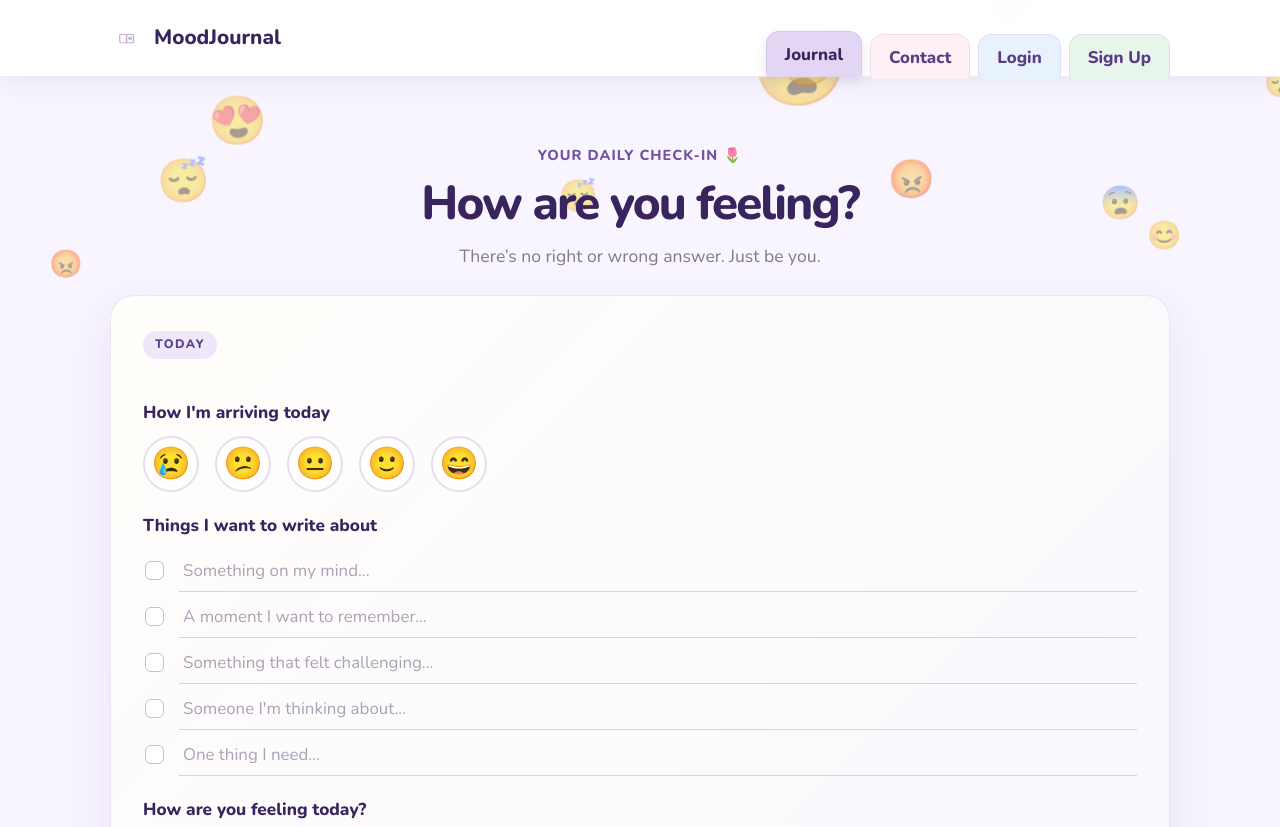
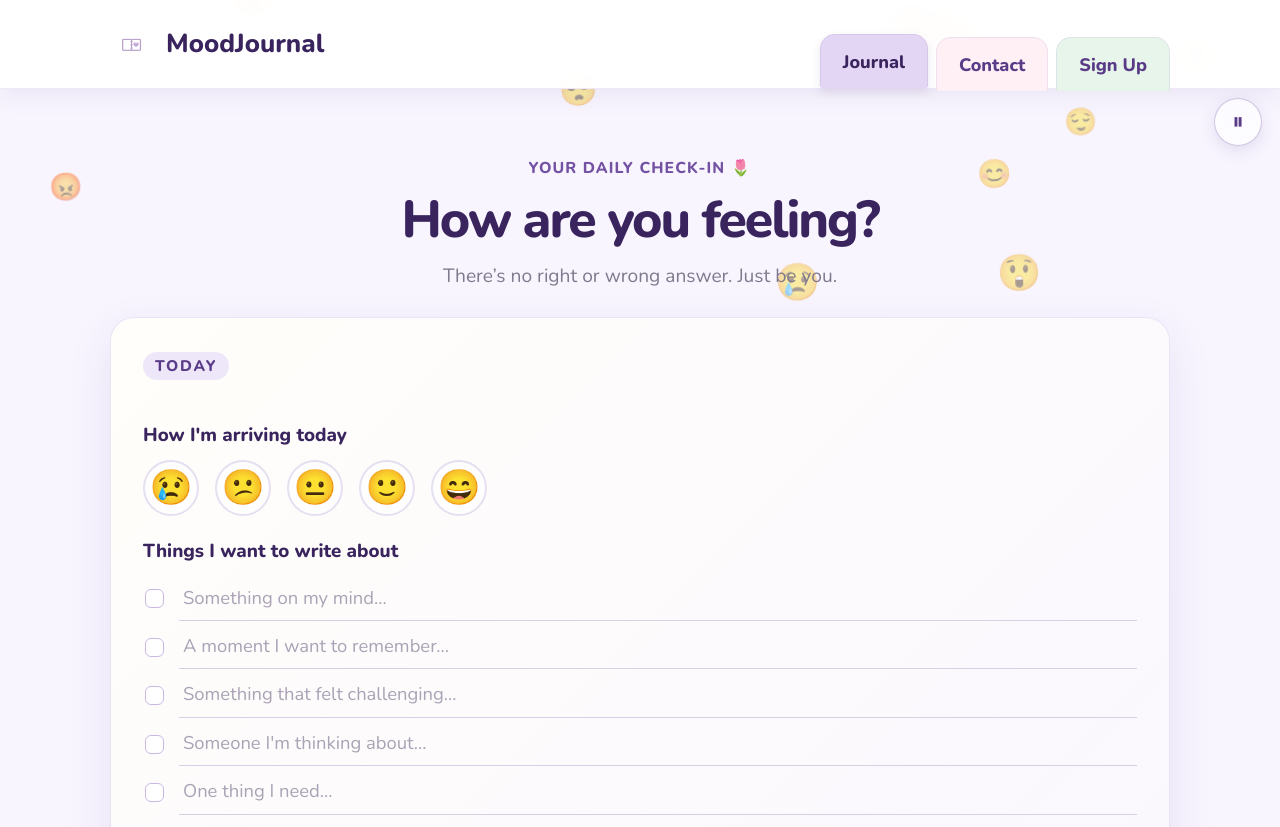
Before and after one commit to Michelleelp/moodjournal, a plain HTML site: page app.html in a window 1280 px wide. Shown: the top 827 px of the page. Drawn offline with nearby package versions, Linux system fonts and the light colour scheme.

```diff
--- a/effects.js
+++ b/effects.js
@@ -1,4 +1,4 @@
-// Set up an optional logo image and hide it cleanly when the placeholder file is absent.
+// Hide the optional logo cleanly when its placeholder image is unavailable.
 document.querySelectorAll(".brand-logo").forEach((logo) => {
   const updateLogoVisibility = () => {
     logo.hidden = !logo.naturalWidth;
@@ -12,22 +12,37 @@ document.querySelectorAll(".brand-logo").forEach((logo) => {
   }
 });
 
-// Respect reduced-motion preferences before creating any falling emoji.
+// Inject a shared control so the gentle emoji rain can be paused on every page.
+const rainStorageKey = "moodjournal_emoji_rain_paused";
 const reducedMotionPreference = window.matchMedia("(prefers-reduced-motion: reduce)");
-if (!reducedMotionPreference.matches) {
-  const emotionEmojis = ["😊", "😢", "😡", "😨", "😲", "😌", "😍", "😴"];
-  const maximumDrops = 20;
-  const rainLayer = document.createElement("div");
-  rainLayer.className = "emoji-rain";
-  rainLayer.setAttribute("aria-hidden", "true");
-  document.body.append(rainLayer);
+let isRainPaused = localStorage.getItem(rainStorageKey) === "true";
+let rainInterval = null;
+const pendingSpawnTimers = new Set();
+let rainLayer = null;
 
-  // Create each drop with its own horizontal position, size, and fall duration.
-  const addEmojiDrop = () => {
-    if (rainLayer.childElementCount >= maximumDrops) {
+const rainToggle = document.createElement("button");
+rainToggle.className = "emoji-rain-toggle";
+rainToggle.type = "button";
+rainToggle.setAttribute("aria-pressed", String(isRainPaused));
+document.body.append(rainToggle);
+
+// Keep the icon, accessible name, and hover tooltip in sync with the state.
+function updateRainToggle() {
+  const label = isRainPaused ? "Play background animation" : "Pause background animation";
+  rainToggle.textContent = isRainPaused ? "▶" : "⏸";
+  rainToggle.setAttribute("aria-label", label);
+  rainToggle.setAttribute("data-tooltip", label);
+  rainToggle.setAttribute("title", label);
+  rainToggle.setAttribute("aria-pressed", String(isRainPaused));
+}
+
+// Create each drop with a random position, size, and slow fall duration.
+function addEmojiDrop() {
+  if (isRainPaused || !rainLayer || rainLayer.childElementCount >= 20) {
     return;
   }
 
+  const emotionEmojis = ["😊", "😢", "😡", "😨", "😲", "😌", "😍", "😴"];
   const drop = document.createElement("span");
   const fallDuration = 10 + Math.random() * 8;
   const sizeRoll = Math.random();
@@ -36,6 +51,7 @@ if (!reducedMotionPreference.matches) {
     : sizeRoll < 0.93
       ? 45 + Math.random() * 20
       : 65 + Math.random() * 26;
+
   drop.className = "emoji-rain-drop";
   drop.textContent = emotionEmojis[Math.floor(Math.random() * emotionEmojis.length)];
   drop.style.left = `${Math.random() * 100}%`;
@@ -43,11 +59,61 @@ if (!reducedMotionPreference.matches) {
   drop.style.setProperty("--fall-duration", `${fallDuration}s`);
   drop.addEventListener("animationend", () => drop.remove(), { once: true });
   rainLayer.append(drop);
-  };
+}
 
-  // Seed a few drops, then keep a gentle pace without exceeding the screen limit.
+// Start new drops only while the control is in its playing state.
+function startEmojiRain() {
+  if (reducedMotionPreference.matches || isRainPaused || !rainLayer) {
+    return;
+  }
+
+  rainLayer.classList.remove("is-paused");
   for (let index = 0; index < 8; index += 1) {
-    window.setTimeout(addEmojiDrop, index * 700);
+    const timer = window.setTimeout(() => {
+      pendingSpawnTimers.delete(timer);
+      addEmojiDrop();
+    }, index * 700);
+    pendingSpawnTimers.add(timer);
   }
-  window.setInterval(addEmojiDrop, 1400);
+  rainInterval = window.setInterval(addEmojiDrop, 1400);
 }
+
+// Freeze existing CSS animations and cancel scheduled drops when paused.
+function stopEmojiRain() {
+  if (rainInterval !== null) {
+    window.clearInterval(rainInterval);
+    rainInterval = null;
+  }
+  pendingSpawnTimers.forEach((timer) => window.clearTimeout(timer));
+  pendingSpawnTimers.clear();
+  if (rainLayer) {
+    rainLayer.classList.add("is-paused");
+  }
+}
+
+// Persist the user's choice so it carries between page loads.
+function setEmojiRainPaused(paused) {
+  isRainPaused = paused;
+  localStorage.setItem(rainStorageKey, String(isRainPaused));
+  updateRainToggle();
+  if (isRainPaused) {
+    stopEmojiRain();
+  } else {
+    startEmojiRain();
+  }
+}
+
+updateRainToggle();
+if (!reducedMotionPreference.matches) {
+  rainLayer = document.createElement("div");
+  rainLayer.className = "emoji-rain";
+  rainLayer.setAttribute("aria-hidden", "true");
+  document.body.append(rainLayer);
+  if (isRainPaused) {
+    rainLayer.classList.add("is-paused");
+  } else {
+    startEmojiRain();
+  }
+}
+
+rainToggle.addEventListener("click", () => setEmojiRainPaused(!isRainPaused));
--- a/navbar.js
+++ b/navbar.js
@@ -8,15 +8,15 @@ const currentPage = window.location.pathname.split("/").pop().toLowerCase() || "
 function renderNavbar() {
   const journalCurrent = currentPage === "app.html";
   const contactCurrent = currentPage === "contact.html";
-  // Account actions use the same notebook-tab classes as the page links.
+  // Keep only Sign Up for guests and use Logout for logged-in previews.
   const accountActions = isLoggedIn
     ? '<button class="nav-link nav-tab nav-tab-logout" id="nav-logout" type="button">Logout</button>'
-    : '<button class="nav-link nav-tab nav-tab-login" type="button" data-open-auth="login">Login</button><button class="nav-link nav-tab nav-tab-signup" type="button" data-open-auth="signup">Sign Up</button>';
+    : '<button class="nav-link nav-tab nav-tab-signup" type="button" data-open-auth="signup">Sign Up</button>';
 
   navbarHost.innerHTML = `
     <nav class="navbar page-width" aria-label="Main navigation">
       <a class="brand" href="index.html" aria-label="MoodJournal home">
-        <img class="brand-logo" src="assets/logo.png" alt="" hidden>
+        <img class="brand-logo" src="assets/logo.png" alt="MoodJournal logo">
         <span>MoodJournal</span>
       </a>
       <button class="menu-toggle" id="menu-toggle" type="button" aria-expanded="false" aria-controls="main-menu">
--- a/style.css
+++ b/style.css
@@ -1,8 +1,8 @@
 /* Theme colors and shared design tokens */
 :root {
-  font-size: 110%;
+  font-size: 120%;
   color-scheme: light;
-  --navbar-height: 76px;
+  --navbar-height: 88px;
   --purple-950: #39245e;
   --purple-800: #5a3b87;
   --purple-700: #7352a3;
@@ -54,6 +54,47 @@ body > main, body > footer { position: relative; z-index: 1; }
   animation: emoji-fall var(--fall-duration) linear forwards;
   will-change: transform;
 }
+.emoji-rain.is-paused .emoji-rain-drop { animation-play-state: paused; }
+.emoji-rain-toggle {
+  position: fixed;
+  z-index: 1001;
+  top: calc(var(--navbar-height) + 10px);
+  right: 18px;
+  display: grid;
+  width: 48px;
+  height: 48px;
+  place-items: center;
+  border: 1px solid rgba(115, 82, 163, 0.32);
+  border-radius: 50%;
+  background: rgba(255, 255, 255, 0.66);
+  box-shadow: 0 5px 16px rgba(78, 53, 117, 0.12);
+  color: var(--purple-800);
+  font-size: 1.2rem;
+  line-height: 1;
+  cursor: pointer;
+  backdrop-filter: blur(12px);
+  transition: background-color 160ms ease, box-shadow 160ms ease, transform 160ms ease;
+}
+.emoji-rain-toggle:hover { transform: translateY(-1px); background: rgba(255, 255, 255, 0.88); box-shadow: 0 7px 20px rgba(78, 53, 117, 0.18); }
+.emoji-rain-toggle:focus-visible { outline: 3px solid #c8b3ea; outline-offset: 3px; }
+.emoji-rain-toggle::after {
+  position: absolute;
+  top: calc(100% + 8px);
+  right: 0;
+  padding: 6px 9px;
+  border-radius: 8px;
+  background: rgba(57, 36, 94, 0.92);
+  color: var(--white);
+  content: attr(data-tooltip);
+  font-size: 0.8rem;
+  font-weight: 700;
+  line-height: 1.3;
+  opacity: 0;
+  pointer-events: none;
+  transition: opacity 140ms ease;
+  white-space: nowrap;
+}
+.emoji-rain-toggle:hover::after, .emoji-rain-toggle:focus-visible::after { opacity: 1; }
 @keyframes emoji-fall {
   from { transform: translateY(0) rotate(-8deg); }
   to { transform: translateY(calc(100vh + 4rem)) rotate(12deg); }
@@ -119,7 +160,7 @@ input:focus, textarea:focus { border-color: var(--purple-600); box-shadow: 0 0 0
 .welcome-shell { display: grid; width: min(100% - 40px, 760px); min-height: calc(100vh - var(--navbar-height)); align-content: center; margin-inline: auto; padding: 35px 0 58px; }
 .welcome-shell > .auth-brand { margin: 0 auto 22px; }
 .welcome-hero { padding: clamp(48px, 9vw, 88px); text-align: center; }
-.welcome-hero h1 { margin-bottom: 18px; font-size: clamp(3rem, 7vw, 4.8rem); }
+.welcome-hero h1 { margin-bottom: 18px; font-size: clamp(3.1rem, 7.3vw, 5rem); }
 .welcome-hero .section-eyebrow { margin-bottom: 7px; }
 .welcome-hero .muted-copy { max-width: 620px; margin: 0 auto 20px; font-size: clamp(1.2rem, 2.4vw, 1.45rem); line-height: 1.65; }
 .start-button { min-height: 68px; margin-top: 14px; padding: 18px 38px; border-radius: 19px; font-size: 1.2rem; transform-origin: center; animation: start-button-heartbeat 2.2s ease-in-out infinite; }
@@ -136,12 +177,12 @@ input:focus, textarea:focus { border-color: var(--purple-600); box-shadow: 0 0 0
 /* Centered login and sign-up card */
 .auth-page { display: grid; place-items: center; padding: 38px 20px; background: radial-gradient(ellipse at 50% 20%, #fff 0, #f8f5ff 55%, #f1eafb 100%); }
 .auth-shell { width: min(100%, 450px); }
-.brand { display: inline-flex; align-items: center; gap: 10px; color: var(--purple-950); font-size: 1.18rem; font-weight: 800; text-decoration: none; }
+.brand { display: inline-flex; align-items: center; gap: 12px; color: var(--purple-950); font-size: 1.35rem; font-weight: 900; text-decoration: none; }
 .auth-brand { display: flex; justify-content: center; margin-bottom: 20px; font-size: 1.35rem; }
 .optional-auth-card { max-width: 540px; margin: 28px auto 0; }
 .optional-auth-card > .muted-copy { margin-bottom: 22px; }
 .brand-mark { position: relative; display: inline-grid; width: 36px; height: 36px; place-items: center; overflow: hidden; border-radius: 12px; background: var(--pink); font-size: 1.2rem; }
-.brand-logo { width: 34px; height: 34px; border-radius: 10px; object-fit: contain; }
+.brand-logo { width: 44px; height: 44px; border-radius: 12px; object-fit: contain; }
 .auth-card, .surface-card { border: 1px solid rgba(232, 222, 247, 0.8); border-radius: var(--radius-large); background: var(--white); box-shadow: var(--shadow); }
 .auth-card { padding: clamp(24px, 7vw, 38px); text-align: center; }
 .auth-card .muted-copy { margin-bottom: 24px; }
@@ -158,12 +199,12 @@ input:focus, textarea:focus { border-color: var(--purple-600); box-shadow: 0 0 0
 .navbar { position: relative; display: flex; min-height: var(--navbar-height); align-items: center; justify-content: space-between; gap: 20px; }
 .nav-links { display: flex; height: var(--navbar-height); align-items: flex-end; gap: 8px; }
 .nav-account-actions { display: flex; align-items: flex-end; gap: 8px; }
-.menu-toggle { display: none; align-items: center; justify-content: center; gap: 8px; min-height: 40px; padding: 7px 12px; border: 1px solid var(--purple-200); border-radius: 12px; background: var(--white); color: var(--purple-800); font: inherit; font-size: 0.88rem; font-weight: 800; cursor: pointer; }
+.menu-toggle { display: none; align-items: center; justify-content: center; gap: 8px; min-height: 44px; padding: 8px 14px; border: 1px solid var(--purple-200); border-radius: 12px; background: var(--white); color: var(--purple-800); font: inherit; font-size: 0.9rem; font-weight: 800; cursor: pointer; }
 .menu-toggle:focus-visible { outline: 3px solid #c8b3ea; outline-offset: 3px; }
-.nav-link { display: inline-flex; min-height: 45px; align-items: center; justify-content: center; padding: 8px 18px 7px; appearance: none; border: 1px solid rgba(115, 82, 163, 0.1); border-bottom: 0; border-radius: 13px 13px 3px 3px; color: var(--purple-800); font-size: 0.96rem; font-weight: 800; text-decoration: none; cursor: pointer; transform: translateY(3px); transition: transform 170ms ease, background-color 170ms ease, box-shadow 170ms ease; }
+.nav-link { display: inline-flex; min-height: 54px; align-items: center; justify-content: center; padding: 12px 22px 10px; appearance: none; border: 1px solid rgba(115, 82, 163, 0.1); border-bottom: 0; border-radius: 15px 15px 3px 3px; color: var(--purple-800); font-size: 0.94rem; font-weight: 800; text-decoration: none; cursor: pointer; transform: translateY(3px); transition: transform 170ms ease, background-color 170ms ease, box-shadow 170ms ease; }
 .nav-tab-journal { background: #f1eafb; }
 .nav-tab-contact { background: #fff0f5; }
-.nav-tab-login, .nav-tab-logout { background: #e7f2fc; }
+.nav-tab-logout { background: #e7f2fc; }
 .nav-tab-signup { background: #e7f5eb; }
 .nav-link:hover { z-index: 1; transform: translateY(-2px); }
 .nav-tab-journal.is-current { background: #e3d5f4; box-shadow: 0 4px 10px rgba(90, 59, 135, 0.13); color: var(--purple-950); transform: translateY(0); }
@@ -196,7 +237,7 @@ input:focus, textarea:focus { border-color: var(--purple-600); box-shadow: 0 0 0
   border-radius: 999px;
   background: #eee7fa;
   color: var(--purple-800);
-  font-size: 0.7rem;
+  font-size: 0.8rem;
   font-weight: 800;
   letter-spacing: 0.12em;
 }
@@ -235,7 +276,7 @@ input:focus, textarea:focus { border-color: var(--purple-600); box-shadow: 0 0 0
   background: var(--purple-800);
   color: var(--white);
   content: attr(data-tooltip);
-  font-size: 0.68rem;
+  font-size: 0.8rem;
   font-weight: 700;
   line-height: 1.3;
   opacity: 0;
@@ -392,7 +433,7 @@ input:focus, textarea:focus { border-color: var(--purple-600); box-shadow: 0 0 0
 .entry-content { flex: 1; min-width: 0; }
 .entry-date { margin-bottom: 4px; color: var(--purple-700); font-size: 0.82rem; font-weight: 800; }
 .entry-text { margin: 0; color: var(--ink); overflow-wrap: anywhere; }
-.site-footer { padding: 22px 16px 30px; color: var(--muted); font-size: 0.88rem; text-align: center; }
+.site-footer { padding: 24px 16px 32px; color: var(--purple-800); font-size: 1.05rem; font-weight: 800; text-align: center; }
 
 /* Monthly color tracker summary and animated calendar expansion */
 .month-tracker-card { margin-top: 28px; padding: clamp(20px, 4vw, 30px); }
@@ -421,7 +462,7 @@ input:focus, textarea:focus { border-color: var(--purple-600); box-shadow: 0 0 0
 .month-nav-button:hover { transform: translateY(-1px); background: var(--purple-100); }
 .month-nav-button:focus-visible, .calendar-heart-button:focus-visible, .month-palette-option:focus-visible, .month-palette-clear:focus-visible { outline: 3px solid #c8b3ea; outline-offset: 2px; }
 .month-weekdays, .month-days-grid { display: grid; grid-template-columns: repeat(7, minmax(0, 1fr)); column-gap: 5px; }
-.month-weekdays { margin-bottom: 8px; color: var(--purple-700); font-size: 0.78rem; font-weight: 800; text-align: center; }
+.month-weekdays { margin-bottom: 8px; color: var(--purple-700); font-size: 0.8rem; font-weight: 800; text-align: center; }
 .month-days-grid { row-gap: 9px; }
 .calendar-day { position: relative; display: grid; min-width: 0; justify-items: center; align-content: start; gap: 2px; }
 .calendar-day.palette-open { z-index: 5; }
@@ -435,12 +476,12 @@ input:focus, textarea:focus { border-color: var(--purple-600); box-shadow: 0 0 0
 .calendar-heart-button[data-mood="disgust"] { color: #729f65; }
 .calendar-heart-button[data-mood="neutral"] { color: #9b7bc4; }
 .calendar-day.is-today .calendar-heart-button { border-color: #9a7bc1; box-shadow: 0 0 0 3px rgba(154, 123, 193, 0.16); }
-.calendar-day-number { display: grid; min-width: 22px; min-height: 22px; place-items: center; border-radius: 50%; color: var(--muted); font-size: 0.76rem; font-weight: 700; line-height: 1; }
+.calendar-day-number { display: grid; min-width: 22px; min-height: 22px; place-items: center; border-radius: 50%; color: var(--muted); font-size: 0.8rem; font-weight: 700; line-height: 1; }
 .calendar-day.is-today .calendar-day-number { background: var(--purple-800); color: var(--white); }
 .month-palette { position: absolute; z-index: 8; top: calc(100% + 5px); left: 50%; display: grid; width: 220px; grid-template-columns: repeat(2, minmax(0, 1fr)); gap: 5px; padding: 9px; border: 1px solid var(--purple-200); border-radius: 14px; background: var(--white); box-shadow: var(--shadow); transform: translateX(-50%); }
 .month-palette.align-left { left: 0; transform: none; }
 .month-palette.align-right { right: 0; left: auto; transform: none; }
-.month-palette-option, .month-palette-clear { display: flex; min-height: 33px; align-items: center; gap: 7px; padding: 5px 7px; border: 0; border-radius: 9px; background: transparent; color: var(--ink); font-size: 0.75rem; font-weight: 700; text-align: left; cursor: pointer; }
+.month-palette-option, .month-palette-clear { display: flex; min-height: 36px; align-items: center; gap: 7px; padding: 5px 7px; border: 0; border-radius: 9px; background: transparent; color: var(--ink); font-size: 0.9rem; font-weight: 700; text-align: left; cursor: pointer; }
 .month-palette-option:hover, .month-palette-clear:hover { background: var(--purple-100); }
 .palette-swatch, .month-legend-swatch { display: inline-block; flex: 0 0 auto; width: 12px; height: 12px; border-radius: 50%; background: var(--purple-200); }
 .month-palette-option[data-mood="joy"] .palette-swatch, .month-legend-item[data-mood="joy"] .month-legend-swatch { background: var(--mood-joy); }
@@ -452,7 +493,7 @@ input:focus, textarea:focus { border-color: var(--purple-600); box-shadow: 0 0 0
 .month-palette-option[data-mood="neutral"] .palette-swatch, .month-legend-item[data-mood="neutral"] .month-legend-swatch { background: var(--mood-neutral); }
 .month-palette-clear { grid-column: 1 / -1; justify-content: center; border-top: 1px solid var(--purple-100); color: var(--purple-800); }
 .month-legend { display: flex; flex-wrap: wrap; justify-content: center; gap: 9px 16px; margin-top: 20px; padding-top: 15px; border-top: 1px solid var(--purple-100); }
-.month-legend-item { display: inline-flex; align-items: center; gap: 6px; color: var(--muted); font-size: 0.76rem; font-weight: 700; }
+.month-legend-item { display: inline-flex; align-items: center; gap: 6px; color: var(--muted); font-size: 0.8rem; font-weight: 700; }
 
 /* Contact page form and confirmation */
 .contact-page { display: grid; min-height: calc(100vh - 150px); place-items: center; padding-top: 45px; padding-bottom: 55px; }
@@ -464,24 +505,23 @@ input:focus, textarea:focus { border-color: var(--purple-600); box-shadow: 0 0 0
 
 /* Small-screen layout adjustments */
 @media (max-width: 600px) {
-  :root { --navbar-height: 68px; }
+  :root { --navbar-height: 80px; }
   .page-width { width: min(100% - 32px, 1060px); }
   .navbar { min-height: var(--navbar-height); }
   .navbar { gap: 10px; }
-  .brand { gap: 7px; font-size: 0.9rem; }
-  .brand-mark { width: 32px; height: 32px; }
+  .brand { gap: 7px; font-size: 1.1rem; }
   .menu-toggle { display: inline-flex; }
   .nav-links { position: absolute; top: calc(100% + 8px); right: 0; left: 0; display: none; height: auto; align-items: stretch; flex-direction: column; gap: 12px; padding: 16px; border: 1px solid var(--purple-200); border-radius: 16px; background: var(--white); box-shadow: var(--shadow); }
   .nav-links.is-open { display: flex; }
-  .nav-link { padding: 5px 3px; }
-  .nav-link { min-height: 40px; justify-content: flex-start; padding: 7px 12px; border: 1px solid rgba(115, 82, 163, 0.1); border-radius: 11px; transform: none; }
+  .nav-link { min-height: 48px; justify-content: flex-start; padding: 9px 14px; border: 1px solid rgba(115, 82, 163, 0.1); border-radius: 11px; transform: none; }
   .nav-link:hover { transform: translateX(2px); }
   .nav-tab-journal.is-current, .nav-tab-contact.is-current { transform: none; }
   /* Stack account actions like the full-width page tabs in the mobile menu. */
   .nav-account-actions { display: flex; flex-direction: column; gap: 12px; }
   .nav-account-actions .nav-link { width: 100%; }
-  .nav-link { font-size: 0.78rem; }
-  .button-small { min-height: 36px; padding: 7px 11px; font-size: 0.82rem; }
+  .nav-link { font-size: 0.9rem; }
+  .button-small { min-height: 44px; padding: 8px 12px; font-size: 0.9rem; }
+  .emoji-rain-toggle { top: calc(var(--navbar-height) + 10px); right: 12px; width: 44px; height: 44px; }
   .arriving-mood-options { justify-content: space-between; gap: 6px; }
   .topic-row { grid-template-columns: 22px minmax(0, 1fr); gap: 9px; }
   .topic-input, .notebook-line-input { min-width: 0; font-size: 0.9rem; }
@@ -503,8 +543,15 @@ input:focus, textarea:focus { border-color: var(--purple-600); box-shadow: 0 0 0
   .month-legend { gap: 8px 11px; }
 }
 
+@media (max-width: 360px) {
+  .navbar { gap: 6px; }
+  .brand { gap: 6px; font-size: 1rem; }
+  .menu-toggle { gap: 6px; padding-inline: 10px; }
+}
+
 @media (prefers-reduced-motion: reduce) {
   *, *::before, *::after { scroll-behavior: auto !important; animation-duration: 0.01ms !important; animation-iteration-count: 1 !important; transition-duration: 0.01ms !important; }
   .emoji-rain { display: none !important; }
+  .emoji-rain-toggle:hover { transform: none; }
   .start-button { animation: none; }
 }
```
Also changed, not shown: app.html (+2 -1 lines), contact.html (+2 -1 lines), index.html (+2 -1 lines), 1 other file. Lines whose indentation alone changed are shown as unchanged.
